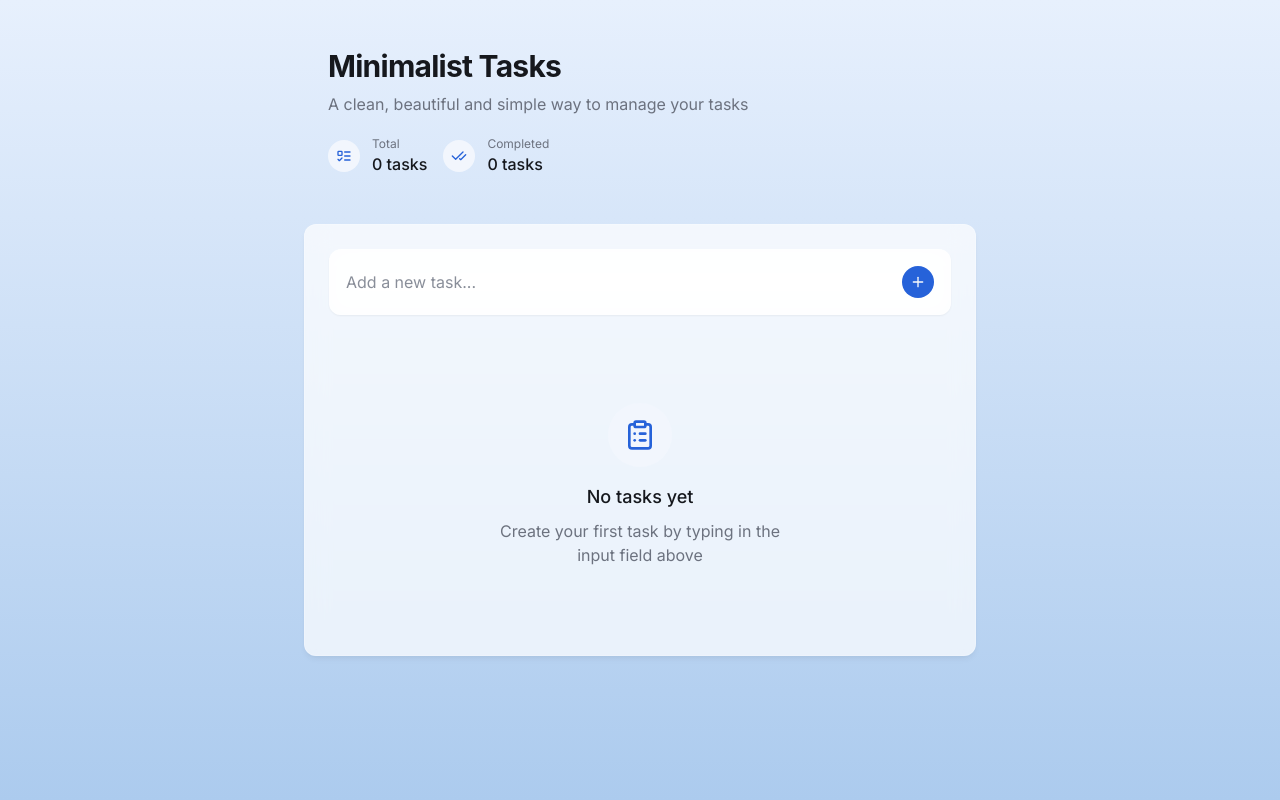
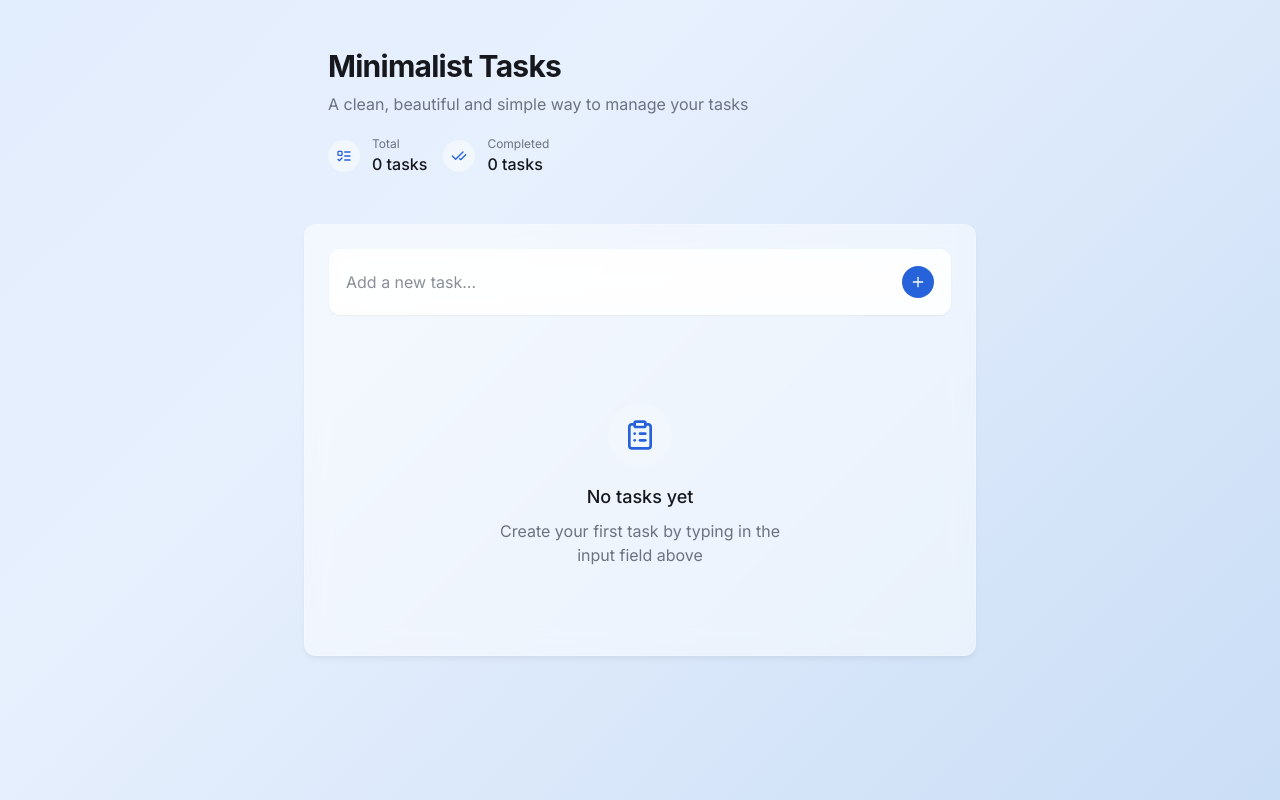
Before and after one commit to Rajatraikar6755/anylist-tasks, a React (Vite) app: page / in a window 1280 px wide. Built offline with nearby package versions, Linux system fonts and the light colour scheme.

Commit message:
Update background style
The background style was updated to use a blue gradient with animation.

```diff
--- a/src/index.css
+++ b/src/index.css
@@ -1,3 +1,4 @@
+
 @import url('https://fonts.googleapis.com/css2?family=Inter:wght@100;200;300;400;500;600;700;800;900&display=swap');
 
 @tailwind base;
@@ -52,7 +53,6 @@
 
   body {
     @apply bg-background text-foreground antialiased;
-    background-image: linear-gradient(109.6deg, rgba(223,234,247,1) 11.2%, rgba(244,248,252,1) 91.1%);
     background-attachment: fixed;
   }
 
@@ -74,13 +74,28 @@
     @apply bg-muted-foreground/50;
   }
 
+  /* Animated blue gradient background */
+  @keyframes gradient-animation {
+    0% {
+      background-position: 0% 50%;
+    }
+    50% {
+      background-position: 100% 50%;
+    }
+    100% {
+      background-position: 0% 50%;
+    }
+  }
+
   .bg-gradient-background {
-    background-image: linear-gradient(to top, #accbee 0%, #e7f0fd 100%);
+    background: linear-gradient(-45deg, #accbee, #e7f0fd, #D3E4FD, #0EA5E9);
+    background-size: 400% 400%;
+    animation: gradient-animation 15s ease infinite;
     background-attachment: fixed;
   }
 
   .glass-container {
-    @apply backdrop-blur-md bg-white/70 border border-white/20 shadow-sm;
+    @apply backdrop-blur-md bg-white/50 border border-white/20 shadow-sm;
     box-shadow: 0 4px 6px -1px rgba(0, 0, 0, 0.05), 0 2px 4px -1px rgba(0, 0, 0, 0.03);
   }
 
```
